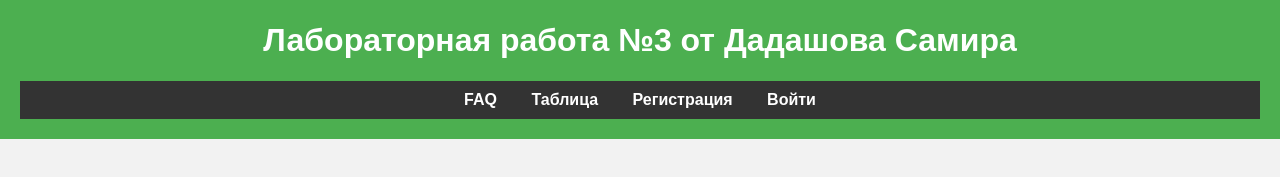
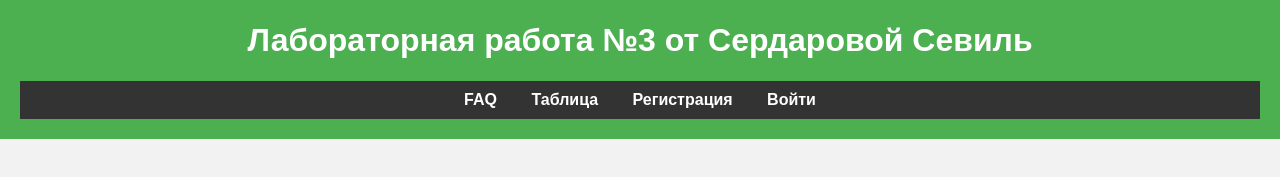
Before and after one commit to c-dvoid/sevil__lab-3, a plain HTML site: page index.html in a window 1280 px wide. Shown: the part 123-300 px from the top of the page. Drawn offline with Linux system fonts and the light colour scheme.

```diff
--- a/index.html
+++ b/index.html
@@ -9,7 +9,7 @@
 <body>
     <header>
         <img src="https://png.pngtree.com/png-clipart/20200727/original/pngtree-mountain-landscape-logo-design-hiking-travel-and-adventure-concept-design-png-image_5177367.jpg" alt="logo">
-        <h1>Лабораторная работа №3 от Дадашова Самира</h1>
+        <h1>Лабораторная работа №3 от Сердаровой Севиль</h1>
         <nav>
             <a href="about.html">FAQ</a>
             <a href="table.html">Таблица</a>
```
